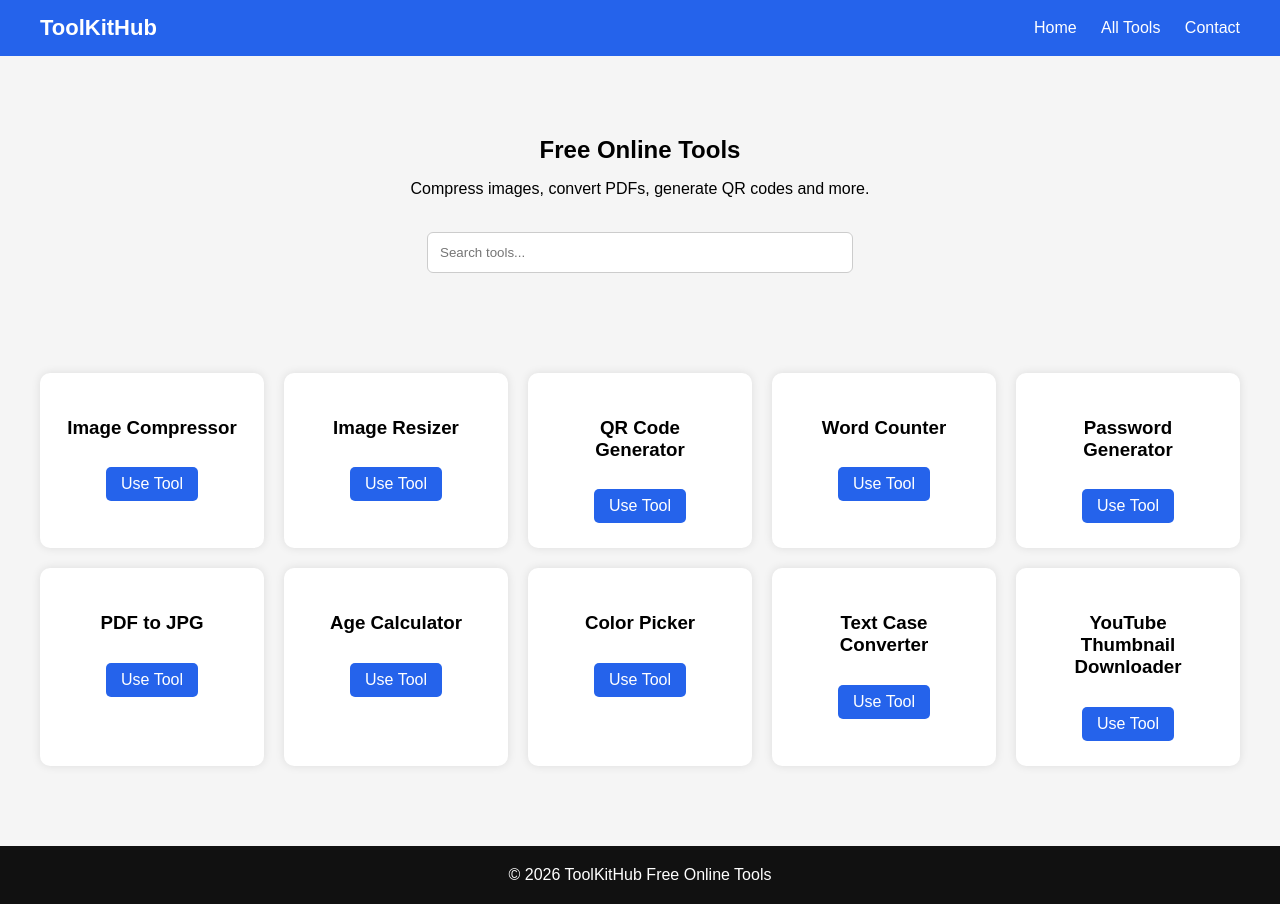
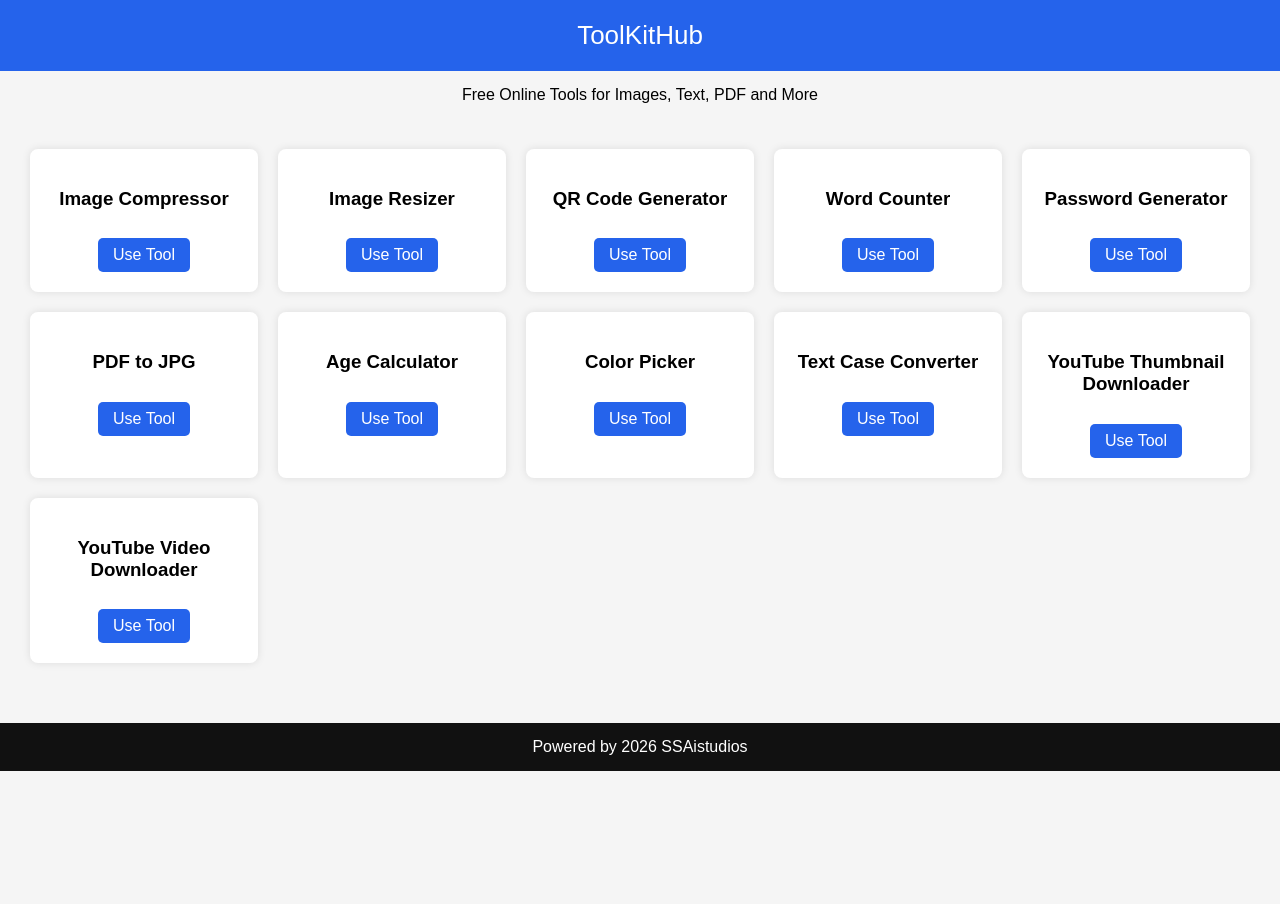
Before and after one commit to toolkithub676/toolkithub, a plain HTML site: page index.html in a window 1280 px wide. After the commit the page ends 800 px from the top, so only its background shows below. Drawn offline with Linux system fonts and the light colour scheme.

Commit message:
Refactor index.html for improved structure and styling

```diff
--- a/index.html
+++ b/index.html
@@ -1,10 +1,8 @@
+
 <!DOCTYPE html>
-<html lang="en">
+<html>
 
 <head>
-
-<meta charset="UTF-8">
-<meta name="viewport" content="width=device-width, initial-scale=1.0">
 
 <title>ToolKitHub - Free Online Tools</title>
 
@@ -12,65 +10,35 @@
 
 body{
 font-family:Arial;
+background:#f5f5f5;
 margin:0;
-background:#f5f5f5;
+text-align:center;
 }
 
 header{
 background:#2563eb;
 color:white;
-padding:15px 40px;
-display:flex;
-justify-content:space-between;
-align-items:center;
+padding:20px;
+font-size:26px;
 }
 
-.logo{
-font-size:22px;
-font-weight:bold;
-}
-
-nav a{
-color:white;
-text-decoration:none;
-margin-left:20px;
-}
-
-.hero{
-text-align:center;
-padding:60px 20px;
-}
-
-.hero h1{
-margin-bottom:10px;
-}
-
-.search{
-padding:12px;
-width:60%;
-max-width:400px;
-border-radius:6px;
-border:1px solid #ccc;
+.description{
+padding:15px;
+font-size:16px;
 }
 
 .tools{
 display:grid;
 grid-template-columns:repeat(auto-fit,minmax(200px,1fr));
 gap:20px;
-padding:40px;
+padding:30px;
 }
 
 .tool-card{
 background:white;
-padding:25px;
-border-radius:10px;
-text-align:center;
-box-shadow:0 0 10px rgba(0,0,0,0.1);
-transition:0.3s;
-}
-
-.tool-card:hover{
-transform:translateY(-5px);
+padding:20px;
+border-radius:8px;
+box-shadow:0 0 8px rgba(0,0,0,0.1);
 }
 
 .tool-card a{
@@ -79,16 +47,15 @@ margin-top:10px;
 background:#2563eb;
 color:white;
 padding:8px 15px;
+text-decoration:none;
 border-radius:5px;
-text-decoration:none;
 }
 
 footer{
 background:#111;
 color:white;
-text-align:center;
-padding:20px;
-margin-top:40px;
+padding:15px;
+margin-top:30px;
 }
 
 </style>
@@ -98,28 +65,12 @@ margin-top:40px;
 <body>
 
 <header>
-
-<div class="logo">ToolKitHub</div>
-
-<nav>
-<a href="#">Home</a>
-<a href="#">All Tools</a>
-<a href="#">Contact</a>
-</nav>
-
+ToolKitHub
 </header>
 
-<section class="hero">
-
-<h1>Free Online Tools</h1>
-
-<p>Compress images, convert PDFs, generate QR codes and more.</p>
-
-<br>
-
-<input class="search" placeholder="Search tools...">
-
-</section>
+<div class="description">
+Free Online Tools for Images, Text, PDF and More
+</div>
 
 <section class="tools">
 
@@ -173,13 +124,15 @@ margin-top:40px;
 <a href="youtube-thumbnail.html">Use Tool</a>
 </div>
 
+<div class="tool-card">
+<h3>YouTube Video Downloader</h3>
+<a href="youtube-video-downloader.html">Use Tool</a>
+</div>
+
 </section>
 
 <footer>
-
-© 2026 ToolKitHub
-Free Online Tools
-
+Powered by 2026 SSAistudios
 </footer>
 
 </body>
```
